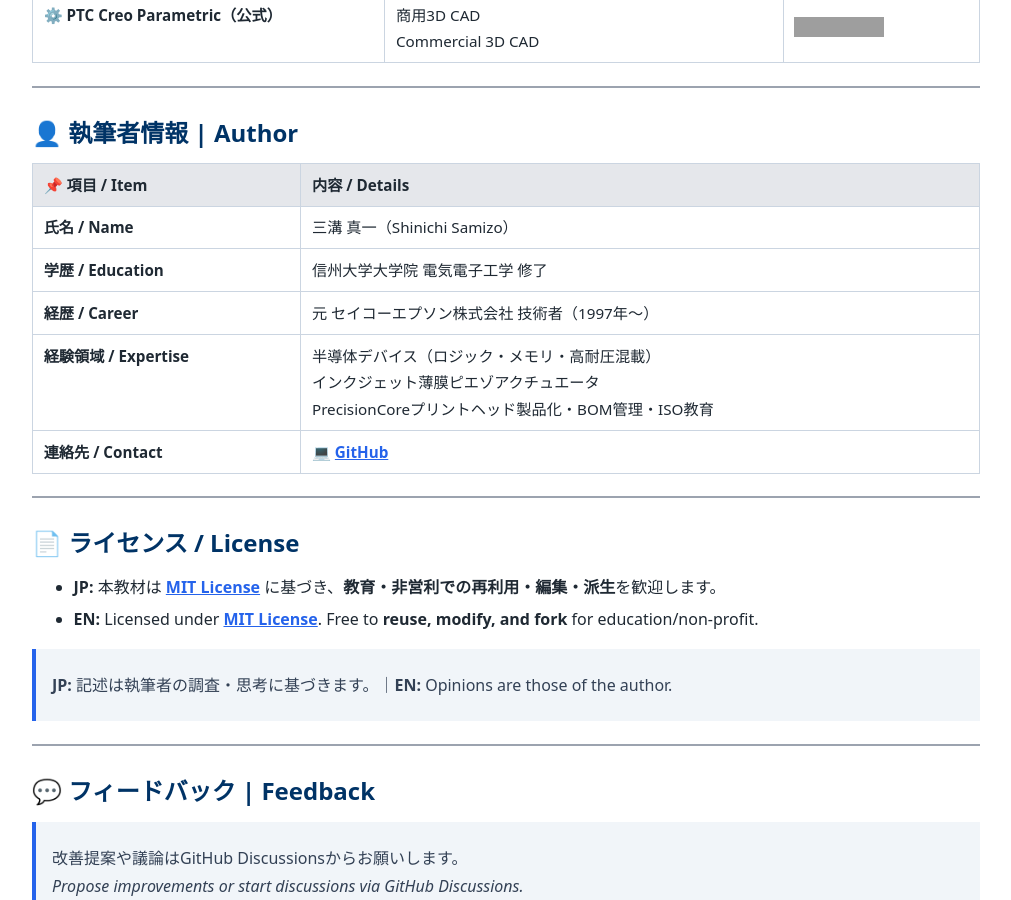
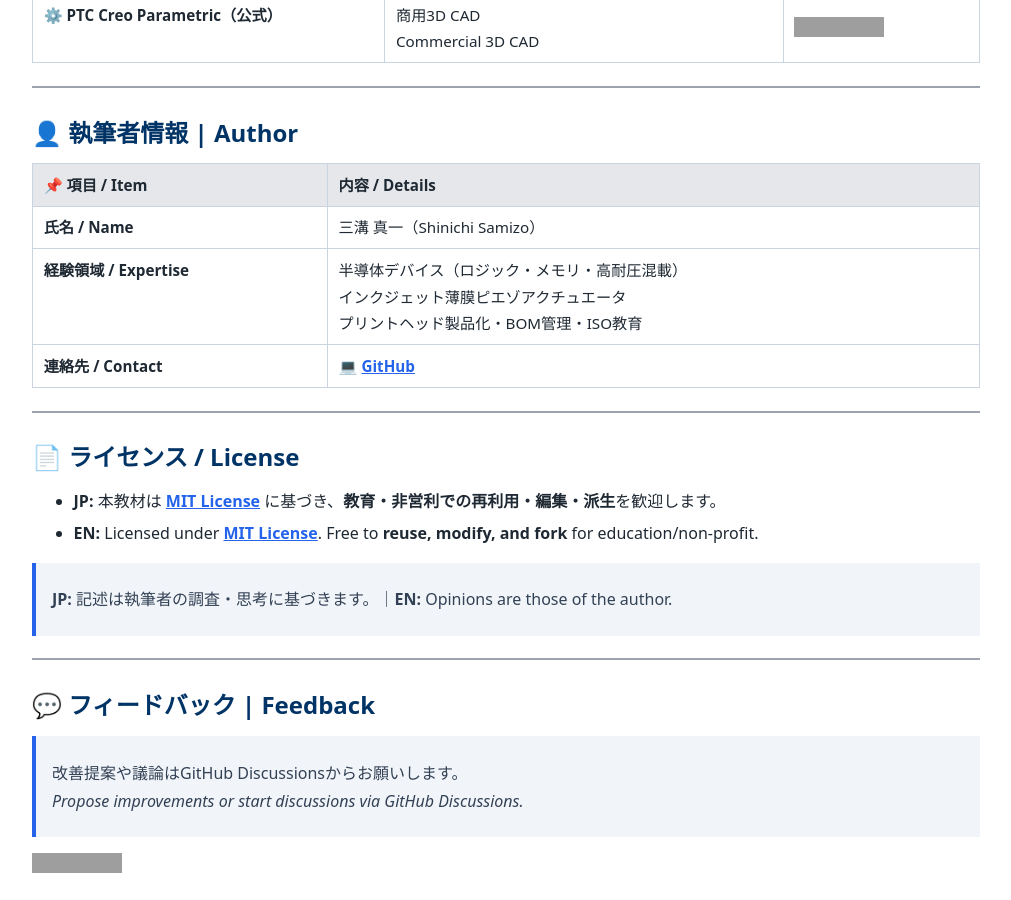
Before and after one commit to Samizo-AITL/EduMecha, a Jekyll site: the page built from index.md, in a window 1280 px wide and 900 px high, scrolled down 4401 px. Shown: the whole window, without its empty margins (134-1145 px from the left). Built offline with Jekyll 4.4.1, drawn with Linux system fonts in a browser that asks for light colours; grey boxes are pictures that could not be loaded.

Commit message:
Update index.md

```diff
--- a/index.md
+++ b/index.md
@@ -119,9 +119,7 @@ It provides a framework for **2D-to-3D modeling**, **design intent visualization
 | 📌 項目 / Item | 内容 / Details |
 |------|------|
 | **氏名 / Name** | 三溝 真一（Shinichi Samizo） |
-| **学歴 / Education** | 信州大学大学院 電気電子工学 修了 |
-| **経歴 / Career** | 元 セイコーエプソン株式会社 技術者（1997年〜） |
-| **経験領域 / Expertise** | 半導体デバイス（ロジック・メモリ・高耐圧混載）<br>インクジェット薄膜ピエゾアクチュエータ<br>PrecisionCoreプリントヘッド製品化・BOM管理・ISO教育 |
+| **経験領域 / Expertise** | 半導体デバイス（ロジック・メモリ・高耐圧混載）<br>インクジェット薄膜ピエゾアクチュエータ<br>プリントヘッド製品化・BOM管理・ISO教育 |
 | **連絡先 / Contact** | 💻 [GitHub](https://samizo-aitl.github.io/) |
 
 ---
```
